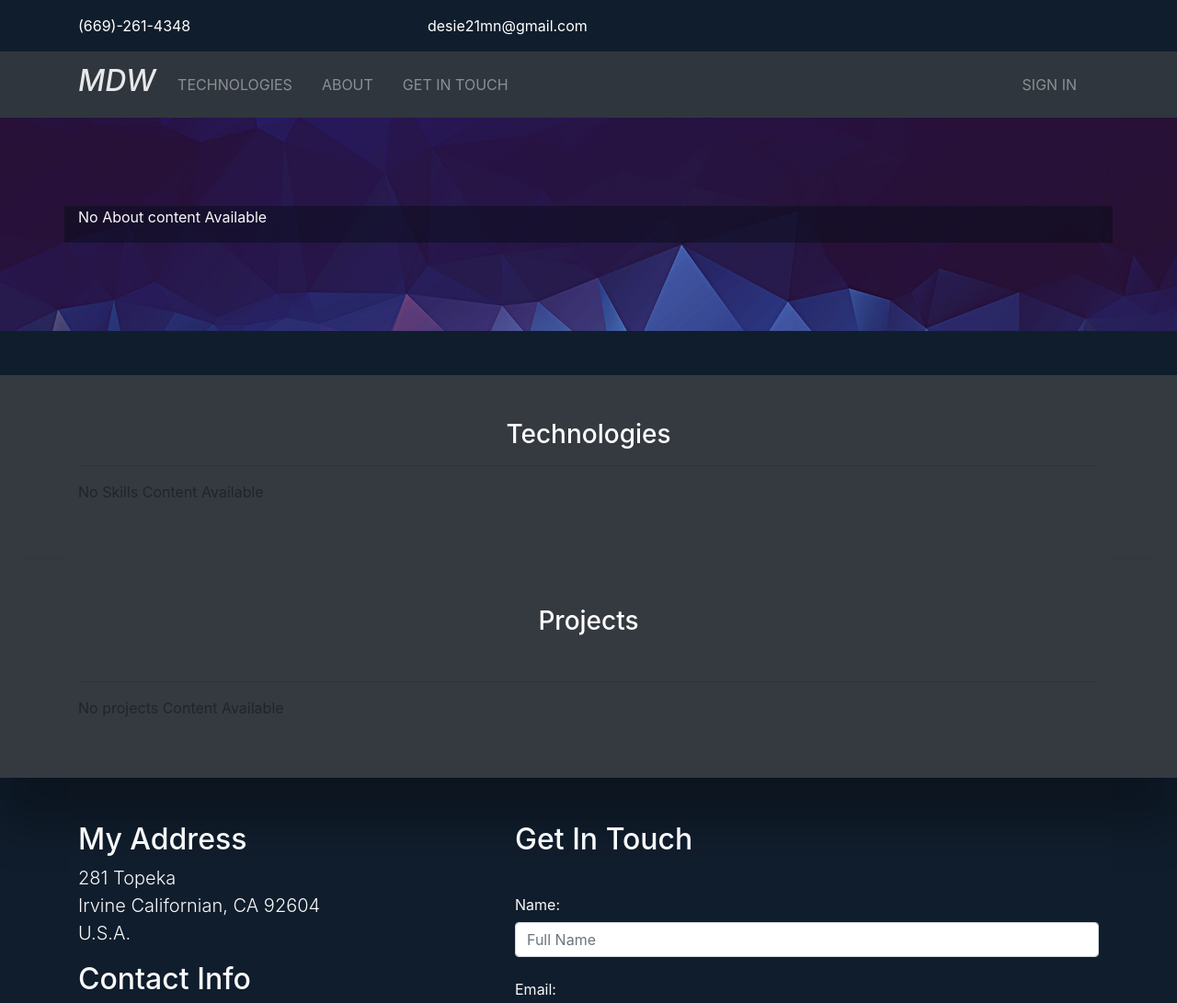
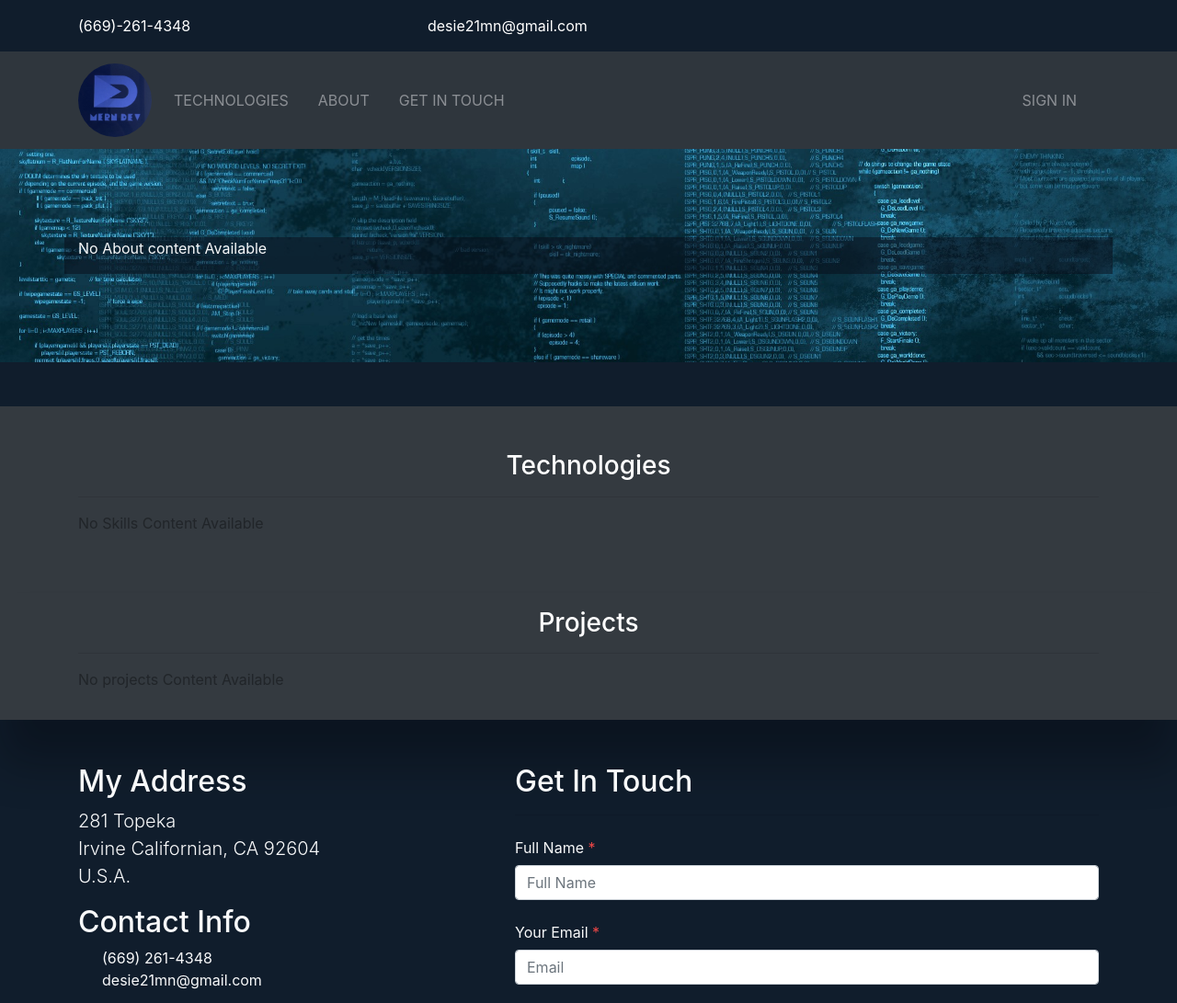
Before and after one commit to desi-123/myport, a Django app: page / in a window 1280 px wide. Shown: the top 1091 px of the page at 92% size. Run offline with Django 4.2, Linux system fonts and the light colour scheme; data that the repository does not hold is empty; some libraries are stand-ins or nearby versions.

Commit message:
google map added

```diff
--- a/portfolio/static/css/admin.css
+++ b/portfolio/static/css/admin.css
@@ -1,6 +1,6 @@
 #header {
   height: 50px;
-  background: #10284e;
+  background: #060d18;
   color: #fff;
 }
 
--- a/portfolio/static/css/main.css
+++ b/portfolio/static/css/mainstyle.css
@@ -13,9 +13,6 @@ body {
   text-shadow: 0 3rem 3rem rgba(2, 3, 5, .3);
 }
 
-#contact {
-  box-shadow: 0 3rem 3rem rgba(2, 3, 5, .3);
-}
 .projects {
   box-shadow: 0 3rem 3rem rgba(2, 3, 5, .3);
 }
@@ -23,7 +20,9 @@ img {
   width: 100%; }
 
 .logo {
-  width: 80px; }
+  width: 80px;
+  border-radius: 50%;
+}
 
 .navbar {
   opacity: 0.9;
@@ -42,7 +41,7 @@ img {
 /* about image background */
 
 #about-bg {
-  background: url(../img/abtbg.jpg) top center no-repeat fixed;
+  background: url(../img/about_bg.JPG) top center no-repeat fixed;
   background-size: cover;
   padding: 6rem 0;
 }
--- a/templates/admin/base_site.html
+++ b/templates/admin/base_site.html
@@ -3,12 +3,12 @@
 {% block branding %}
 <h1 id="header">
   <img
-    src="{% static 'img/adminlogo.jpg' %}"
+    src="{% static 'img/deslogo.JPG' %}"
     alt="Desi Portfolio"
     class="brand_img"
     height="50"
     width="80"
-  />Admin Area
+  /> Portfolio Admin
 </h1>
 {% endblock %} {% block extrastyle %}
 <link rel="stylesheet" href="{% static 'css/admin.css' %}" />
--- a/templates/base.html
+++ b/templates/base.html
@@ -10,7 +10,7 @@
     <!-- Bootstrap -->
     <link rel="stylesheet" href="{% static 'css/bootstrap.css' %}" />
     <!-- Custom -->
-    <link rel="stylesheet" href="{% static 'css/main.css' %}" />
+    <link rel="stylesheet" href="{% static 'css/mainstyle.css' %}" />
     <title>Portfolio {% block title %}{% endblock %}</title>
   </head>
   <body>
--- a/templates/pages/index.html
+++ b/templates/pages/index.html
@@ -75,9 +75,9 @@
   </div>
 </section>
 
-<section id="listings" class="projects bg-dark py-5">
+<section id="listings" class="projects bg-dark py-3">
   <div class="container">
-    <h3 class="text-center mb-5 text-white">Projects</h3>
+    <h3 class="text-center text-white">Projects</h3>
     <hr>
     <div class="row">
       {% if projects %}
@@ -119,9 +119,9 @@
   </div>
 </section>
 
-<div class="container text-light my-5">
-  <div class="row">
-    <div class="col-md-5">
+<div id="contact" class="container text-light my-5">
+  <div class="row row-content">
+    <div class="col-xl-5">
       <h2 class="underline">My Address</h2>
       <p class="lead">
         281 Topeka <br />
@@ -131,12 +131,15 @@
       <p class="lead">
        <h2>Contact Info</h2>
        <a href="#" class="btn btn-link">
-         <i class="fa fa-phone text-white"></i></a
+         <i class="fa fa-phone text-white"></i> </a
        >(669) 261-4348<br />
-       <a href="#" class="btn btn-link">
-         <i class="fa fa-envelope text-white"></i> </a
+       <span class="btn btn-link">
+         <i class="fa fa-envelope text-white"></i> </span
        >desie21mn@gmail.com
       </p>
+      <div class="mb-5">
+        <iframe src="https://www.google.com/maps/embed?pb=!1m18!1m12!1m3!1d26371637.347481262!2d-113.72313903624479!3d36.210479007295675!2m3!1f0!2f0!3f0!3m2!1i1024!2i768!4f13.1!3m3!1m2!1s0x54eab584e432360b%3A0x1c3bb99243deb742!2sUnited%20States!5e0!3m2!1sen!2sus!4v1680289684696!5m2!1sen!2sus" width="400" height="300" style="border:0;" allowfullscreen="" loading="lazy" referrerpolicy="no-referrer-when-downgrade"></iframe>
+      </div>
     </div>
     <div class="col-md-7">
     <h2>Get In Touch</h2>
@@ -149,7 +152,7 @@
        <input type="hidden" name="user_id" value="0" />
        {% endif %}
        <div class="form-group">
-         <label for="name" class="col-form-label">Name:</label>
+         <label for="name" class="col-form-label">Full Name <span class="text-danger">*</span></label>
          <input
            type="text"
            name="name"
@@ -159,7 +162,7 @@
          />
        </div>
        <div class="form-group">
-         <label for="email" class="col-form-label">Email:</label>
+         <label for="email" class="col-form-label">Your Email <span class="text-danger">*</span></label>
          <input
            type="email"
            name="email"
@@ -169,7 +172,7 @@
          />
        </div>
        <div class="form-group">
-         <label for="phone" class="col-form-label">Phone:</label>
+         <label for="phone" class="col-form-label">Your Phone Number (optional)</label>
          <input
            type="text"
            name="phone"
--- a/templates/partials/_navbar.html
+++ b/templates/partials/_navbar.html
@@ -1,7 +1,8 @@
+{% load static %}
 <nav id="nav-black" class="navbar navbar-expand-lg bg-dark navbar-dark sticky-top">
   <div class="container">
     <a class="navbar-brand" href="{% url 'index' %}">
-      <h2 class="font-italic">MDW</h2>
+      <img src="{% static 'img/deslogo.JPG'  %}" alt="MDW" class="logo">
     </a>
     <button
       class="navbar-toggler"
```
Also changed, not shown: portfolio/static/img/about_bg.JPG (added), portfolio/static/img/abtbg.jpg (deleted), portfolio/static/img/deslogo.JPG (added), 1 other file.
